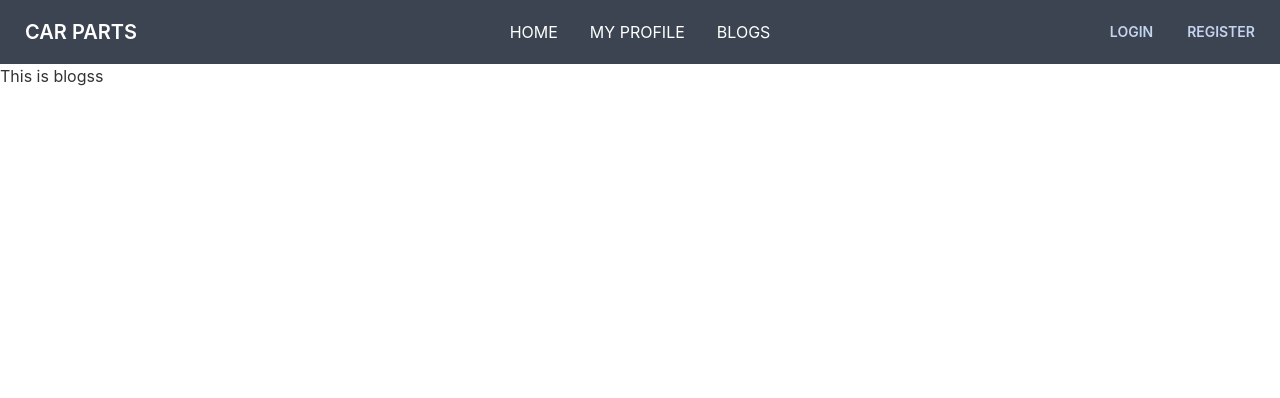
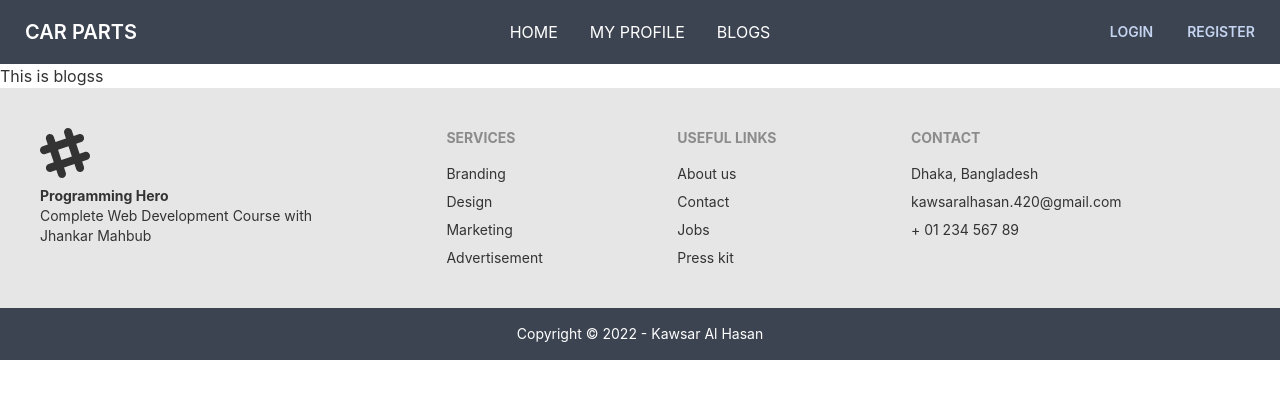
Before and after one commit to KawsarAlHasan/car-parts-manufacturer, a React (Create React App) app: page /blogs in a window 1280 px wide. Shown: the top 398 px of the page. Built offline with nearby package versions, Linux system fonts and the light colour scheme.

Commit message:
added footer

```diff
--- a/src/App.js
+++ b/src/App.js
@@ -2,6 +2,7 @@ import { Route, Routes } from 'react-router-dom';
 import './App.css';
 import Blogs from './Pages/Blogs/Blogs';
 import Home from './Pages/Home/Home';
+import Footer from './Pages/Shared/Footer/Footer';
 import Header from './Pages/Shared/Header/Header';
 
 function App() {
@@ -12,6 +13,7 @@ function App() {
         <Route path='/' element={<Home></Home>}></Route>
         <Route path='blogs' element={<Blogs></Blogs>}></Route>
       </Routes>
+      <Footer></Footer>
     </div>
   );
 }
--- /dev/null
+++ b/src/Pages/Shared/Footer/Footer.js
@@ -0,0 +1,41 @@
+import React from 'react';
+
+const Footer = (props) => {
+    return (
+        <div>
+            <footer class="footer p-10 bg-base-200 text-base-content">
+                <div>
+                    <svg width="50" height="50" viewBox="0 0 24 24" xmlns="http://www.w3.org/2000/svg" fill-rule="evenodd" clip-rule="evenodd" class="fill-current"><path d="M22.672 15.226l-2.432.811.841 2.515c.33 1.019-.209 2.127-1.23 2.456-1.15.325-2.148-.321-2.463-1.226l-.84-2.518-5.013 1.677.84 2.517c.391 1.203-.434 2.542-1.831 2.542-.88 0-1.601-.564-1.86-1.314l-.842-2.516-2.431.809c-1.135.328-2.145-.317-2.463-1.229-.329-1.018.211-2.127 1.231-2.456l2.432-.809-1.621-4.823-2.432.808c-1.355.384-2.558-.59-2.558-1.839 0-.817.509-1.582 1.327-1.846l2.433-.809-.842-2.515c-.33-1.02.211-2.129 1.232-2.458 1.02-.329 2.13.209 2.461 1.229l.842 2.515 5.011-1.677-.839-2.517c-.403-1.238.484-2.553 1.843-2.553.819 0 1.585.509 1.85 1.326l.841 2.517 2.431-.81c1.02-.33 2.131.211 2.461 1.229.332 1.018-.21 2.126-1.23 2.456l-2.433.809 1.622 4.823 2.433-.809c1.242-.401 2.557.484 2.557 1.838 0 .819-.51 1.583-1.328 1.847m-8.992-6.428l-5.01 1.675 1.619 4.828 5.011-1.674-1.62-4.829z"></path></svg>
+                    <p><b>Programming Hero</b> <br /> Complete Web Development Course with <br /> Jhankar Mahbub</p>
+                </div>
+                <div>
+                    <span class="footer-title">Services</span>
+                    <a class="link link-hover">Branding</a>
+                    <a class="link link-hover">Design</a>
+                    <a class="link link-hover">Marketing</a>
+                    <a class="link link-hover">Advertisement</a>
+                </div>
+                <div>
+                    <span class="footer-title">USEFUL LINKS</span>
+                    <a class="link link-hover">About us</a>
+                    <a class="link link-hover">Contact</a>
+                    <a class="link link-hover">Jobs</a>
+                    <a class="link link-hover">Press kit</a>
+                </div>
+                <div>
+                    <span class="footer-title">CONTACT</span>
+                    <a class="link link-hover">Dhaka, Bangladesh</a>
+                    <a class="link link-hover">kawsaralhasan.420@gmail.com</a>
+                    <a class="link link-hover">+ 01 234 567 89</a>
+                </div>
+            </footer>
+            <footer class="footer footer-center p-4 bg-neutral text-white">
+                <div>
+                    <p>Copyright © 2022 - Kawsar Al Hasan</p>
+                </div>
+            </footer>
+        </div>
+    );
+};
+
+export default Footer;
```
